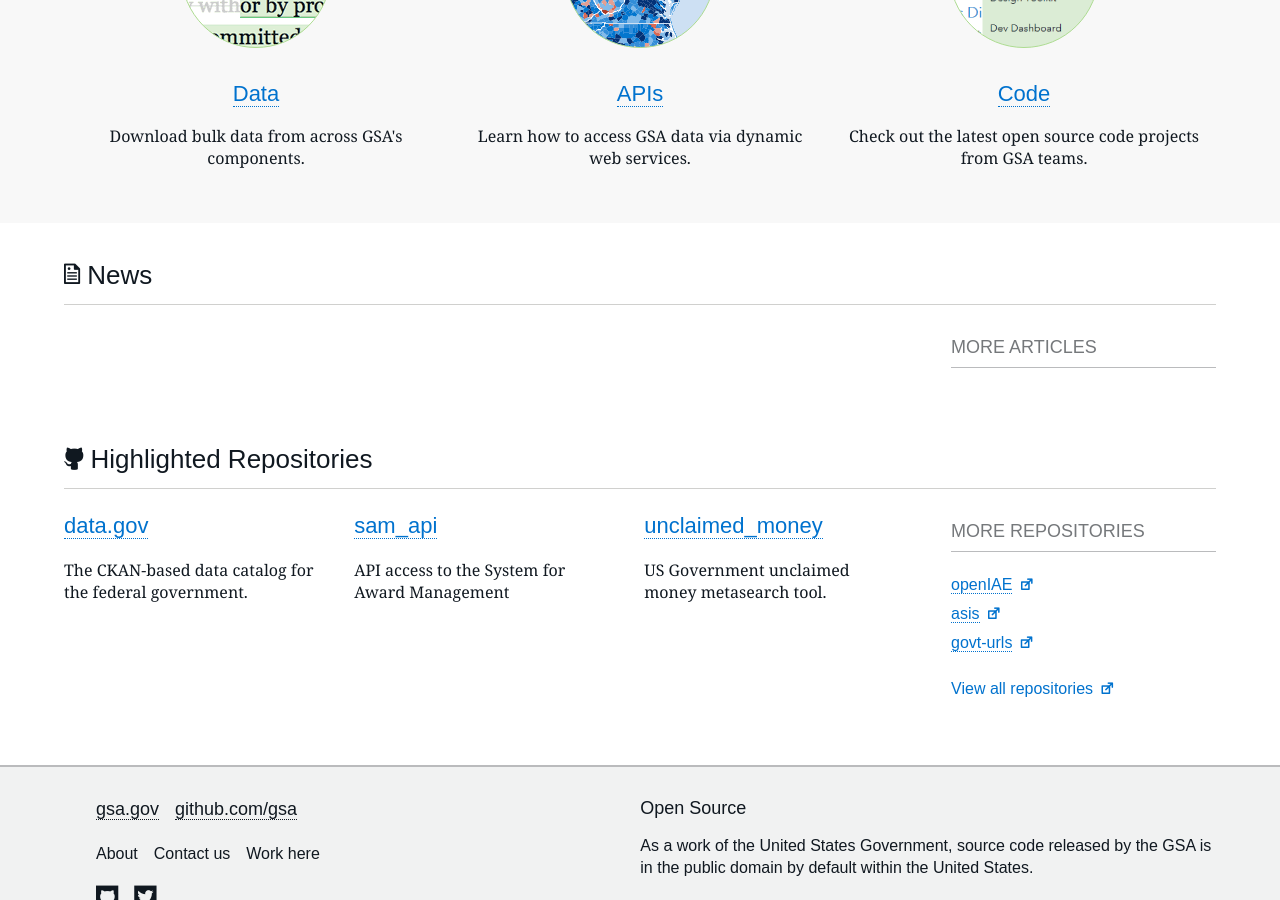
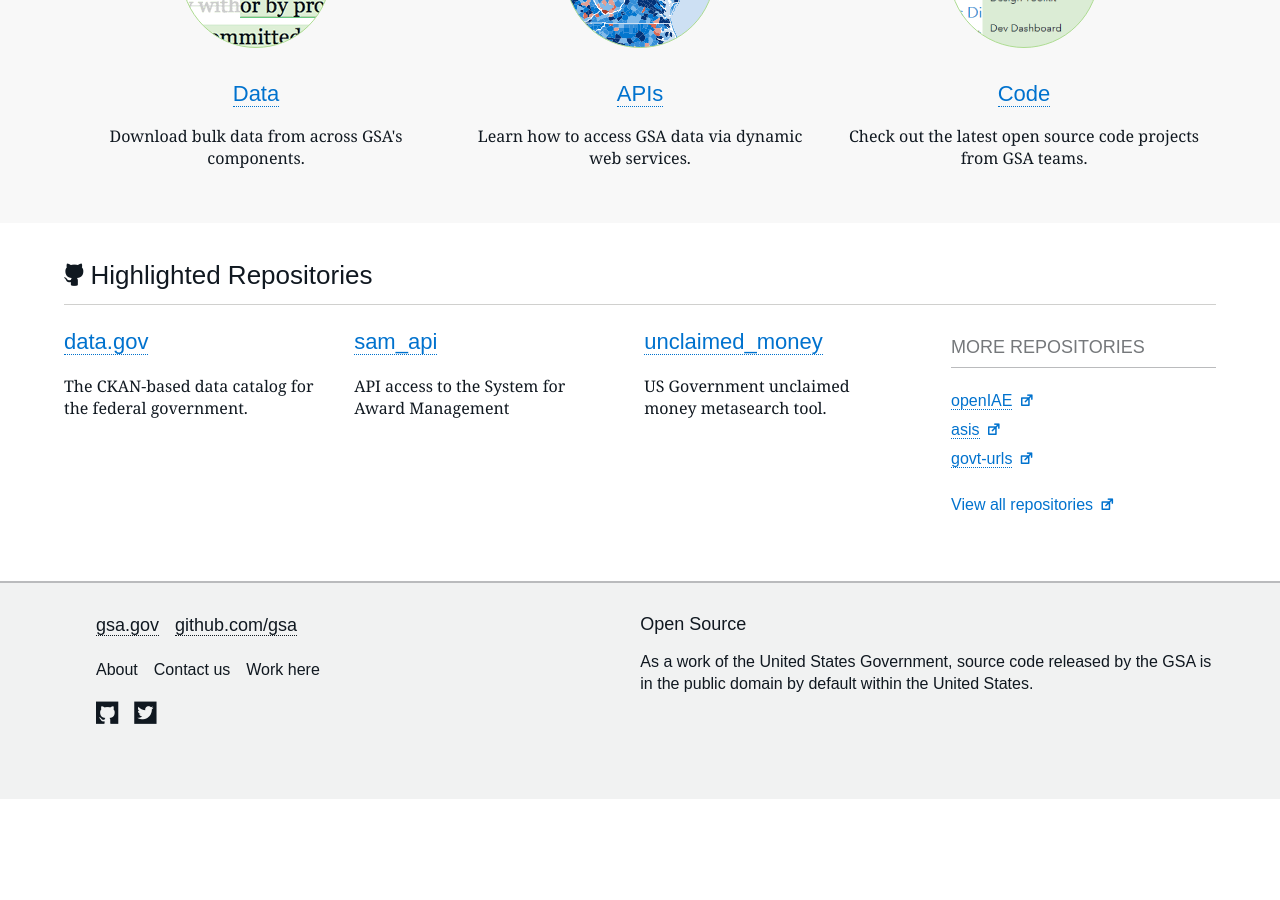
Before and after one commit to GSA/open.gsa.gov, a Jekyll site: the page built from index.html, in a window 1280 px wide and 900 px high, scrolled down 518 px. Built offline with Jekyll 4.4.1, drawn with Linux system fonts in a browser that asks for light colours; nearby versions of some CDN libraries; some web fonts are replaced; after the commit the page ends 1317 px from its top, so only the background shows below that.

Commit message:
removing articles section

```diff
--- a/index.html
+++ b/index.html
@@ -86,7 +86,7 @@
                 </ul>
             </section>
 
-            <section class="articles wrap">
+<!--            <section class="articles wrap">
                 <h2 class="section-head"><i class="icon-document"></i> News</h2>
 
                 <section class="featured-entries">
@@ -135,11 +135,12 @@
                                 {% endif %}
                             {% endcomment %}
                         </div>
+                        -->
 <!--                         <a class="entry_read-more-link call-to-action__icon"
                            href="{{ post.url | remove_first:'/'}}/">
                            Read more <i class="icon-right"></i>
                         </a> -->
-                    </article>
+<!--                    </article>
                 {% endfor %}
                 </section>
 
@@ -179,8 +180,9 @@
                        href="articles/">
                        Read more articles <i class="icon-right"></i>
                     </a> -->
+<!--
                 </section>
-            </section>
+            </section>-->
 
             <section class="repositories wrap">
                 <h2 class="section-head"><i class="icon-github"></i> Highlighted Repositories</h2>
```
